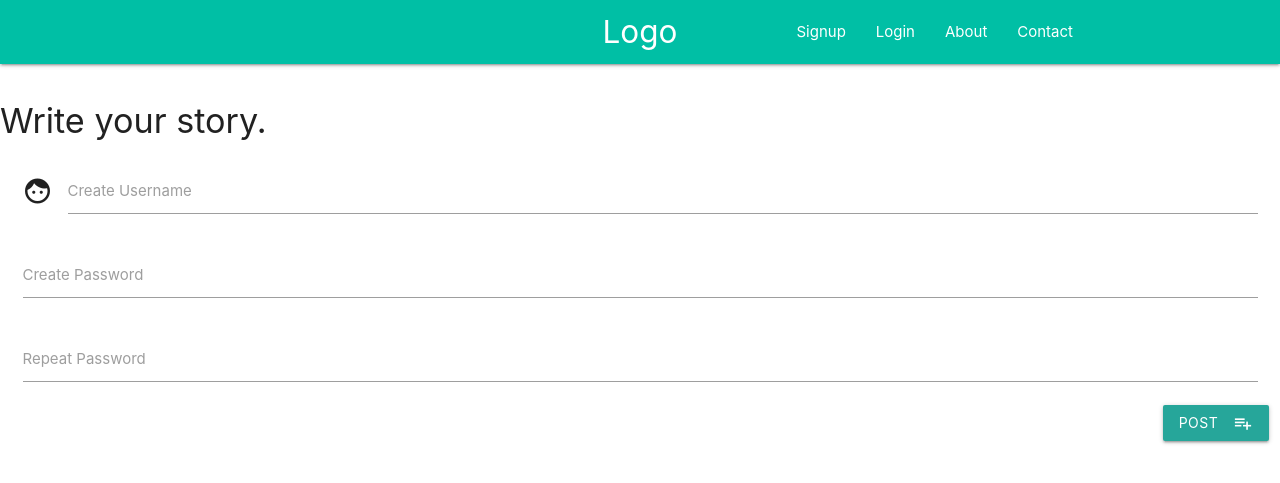
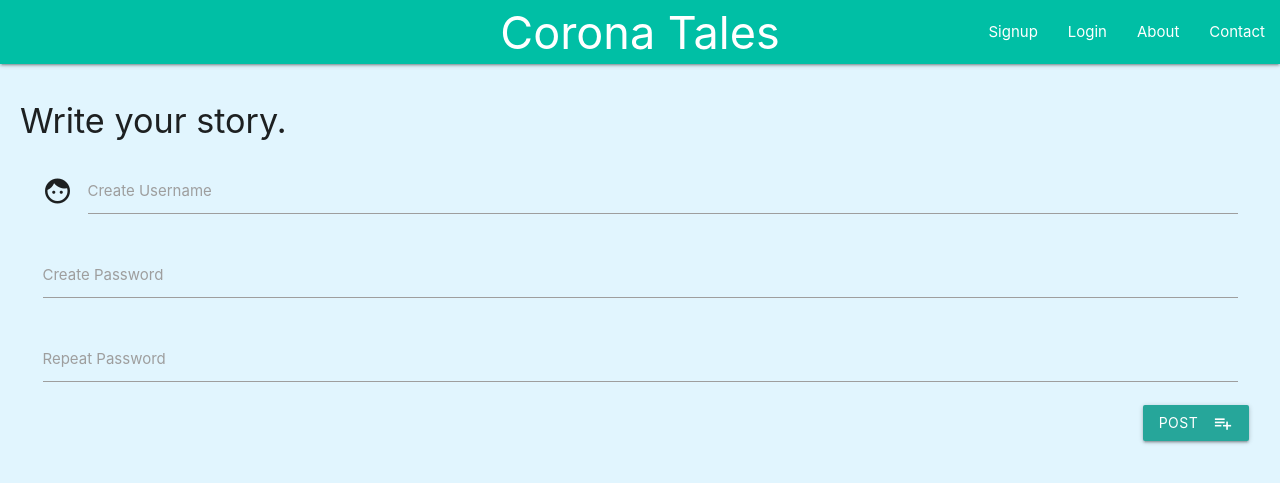
Before and after one commit to Ri-Dearg/corona-tales, a Flask app: page /signup in a window 1280 px wide. Shown: the top 483 px of the page. Run offline with Flask 2, Linux system fonts and the light colour scheme; some libraries are stand-ins or nearby versions.

Commit message:
Added tooltips to FAB, changed colors, icons and links

```diff
--- a/project/base.py
+++ b/project/base.py
@@ -61,6 +61,8 @@ def profile():
 
     user_stories = stories.find({'username': current_user.username})
 
+    # Change order of function when adding create story to profile page
+
     if user_stories:
         taglist = get_tags()
 
--- a/project/static/css/style.css
+++ b/project/static/css/style.css
@@ -5,6 +5,11 @@
  *
  * Made By MaterializeCSS.com
  */
+
+.normal-size {
+    font-size: 3rem;
+    margin: 0.5rem 0;
+}
 
 .icon-block {
   padding: 0 15px;
@@ -21,6 +26,10 @@
   padding-bottom: 0 !important;
 }
 
+.section {
+    padding-left: 20px;
+    padding-right: 20px;
+}
 
 /* fix for no bullet points in editor */
 .ck.ck-content ul,
--- a/project/static/js/script.js
+++ b/project/static/js/script.js
@@ -57,7 +57,12 @@ function initFab() {
     document.addEventListener('DOMContentLoaded', function () {
         var sideFab = document.querySelectorAll('.horizontal-button');
         var instances = M.FloatingActionButton.init(sideFab, {
-            direction: 'left'
+            direction: 'left',
+            hoverEnabled: false
+        });
+        var indexFab = document.querySelector('#buttonindex');
+        var instance = M.FloatingActionButton.init(indexFab, {
+            hoverEnabled: false
         });
     });
 }
--- a/project/templates/base.html
+++ b/project/templates/base.html
@@ -22,11 +22,11 @@
 
     </head>
 
-    <body>
+    <body class="light-blue lighten-5">
 	<div class="navbar-fixed">
 		<nav class="teal accent-4" role="navigation">
-			<div class="nav-wrapper container">
-				<a id="logo-container" href="#" class="brand-logo center">Logo</a>
+			<div class="nav-wrapper">
+				<a href="#" class="brand-logo center"><h1 class="normal-size">Corona Tales</h1></a>
 				<a href="#" data-target="mobile-nav" class="sidenav-trigger"><i class="material-icons">menu</i></a>
 				<ul class="right hide-on-med-and-down">
 					{% if not current_user.is_authenticated %}
@@ -52,16 +52,16 @@
 			{% if current_user.is_authenticated %}
 			<li><a href="{{ url_for('base.profile') }}">Profile</a></li>
 			{% endif %}
-			<li><a href="{{ url_for('base.about') }}">Contact</a></li>
+			<li><a href="{{ url_for('base.about') }}">About</a></li>
+            <li><a href="{{ url_for('base.contact') }}">Contact</a></li>
 		</ul>
 
-            {% block content %}
-            {% endblock %}
+        {% block content %}
+        {% endblock %}
 
         <!-- Materialize Javascript-->
         <script src="{{url_for('static', filename='js/lib/jquery-3.5.0.min.js')}}"></script>
         <script  src="{{url_for('static', filename='/js/lib/materialize.min.js')}}"></script>
-
         <script src="{{url_for('static', filename='js/script.js')}}"></script>
 
         {% block javascript %}
--- a/project/templates/profile.html
+++ b/project/templates/profile.html
@@ -56,11 +56,12 @@
 							<label for="first_name">First Name</label>
 						</div>
 						<div class="input-field validate col s6">
+                            <i class="material-icons prefix">face</i>
 							<input class="last_name" name="last_name" type="text" value="{{ story.last_name[0] }}" required>
 							<label for="last_name">Last Name</label>
 						</div>
 						<div class="input-field valclassate col s6">
-							<i class="material-icons prefix">perm_identity</i>
+							<i class="material-icons prefix">cake</i>
 							<input class="age" name="age" type="number" min="1" max="120" value="{{ story.age[0] }}" required>
 							<label for="age">Age</label>
 						</div>
```
Also changed, not shown: project/templates/index.html (+24 -15 lines).
